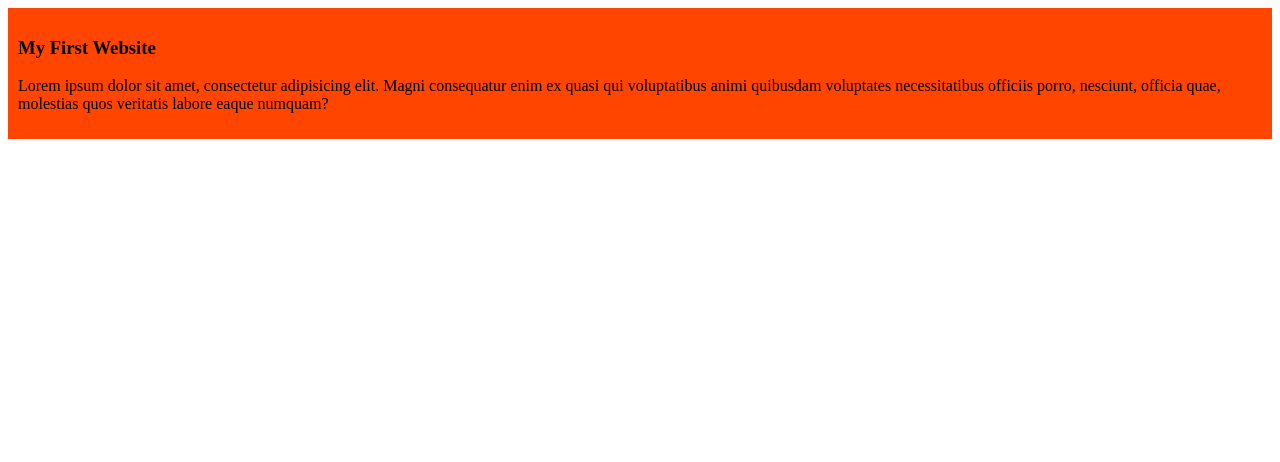
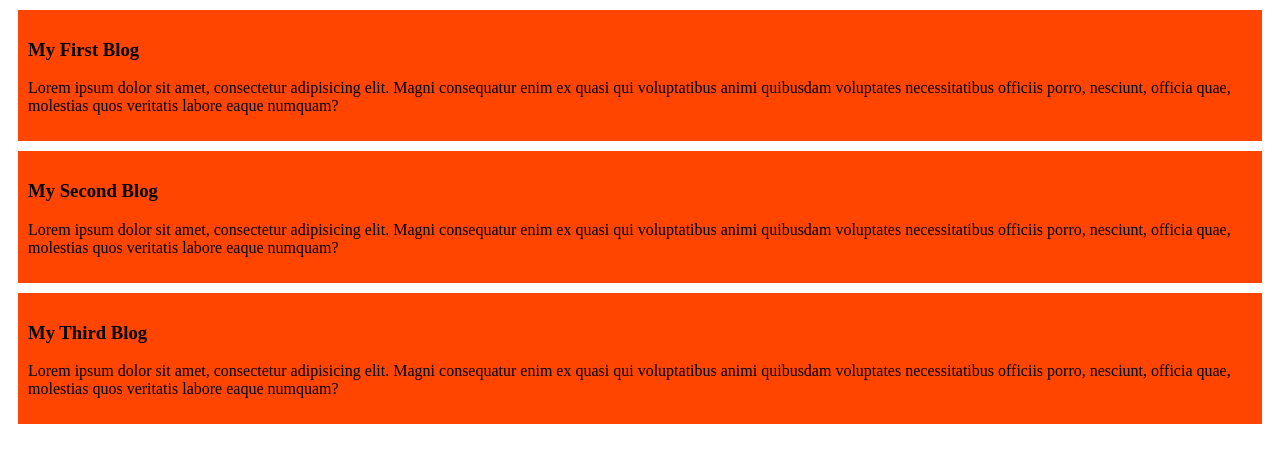
Before and after one commit to Sadhon1903/my-simple-website, a plain HTML site: page index.html in a window 1280 px wide. Drawn offline with Linux system fonts and the light colour scheme.

Commit message:
added the second and third blog

```diff
--- a/Styles/blog.css
+++ b/Styles/blog.css
@@ -1,4 +1,5 @@
 div{
     background-color: orangered;
     padding: 10px;
+    margin: 10px;
 }
--- a/index.html
+++ b/index.html
@@ -8,7 +8,16 @@
 </head>
 <body>
     <div>
-        <h3>My First Website</h3>
+        <h3>My First Blog</h3>
         <p>Lorem ipsum dolor sit amet, consectetur adipisicing elit. Magni consequatur enim ex quasi qui voluptatibus animi quibusdam voluptates necessitatibus officiis porro, nesciunt, officia quae, molestias quos veritatis labore eaque numquam?</p>
+    </div>
+    <div>
+        <h3>My Second Blog</h3>
+        <p>Lorem ipsum dolor sit amet, consectetur adipisicing elit. Magni consequatur enim ex quasi qui voluptatibus animi quibusdam voluptates necessitatibus officiis porro, nesciunt, officia quae, molestias quos veritatis labore eaque numquam?</p>
+    </div>
+    <div>
+        <h3>My Third Blog</h3>
+        <p>Lorem ipsum dolor sit amet, consectetur adipisicing elit. Magni consequatur enim ex quasi qui voluptatibus animi quibusdam voluptates necessitatibus officiis porro, nesciunt, officia quae, molestias quos veritatis labore eaque numquam?</p>
+    </div>
 </body>
 </html>
```
